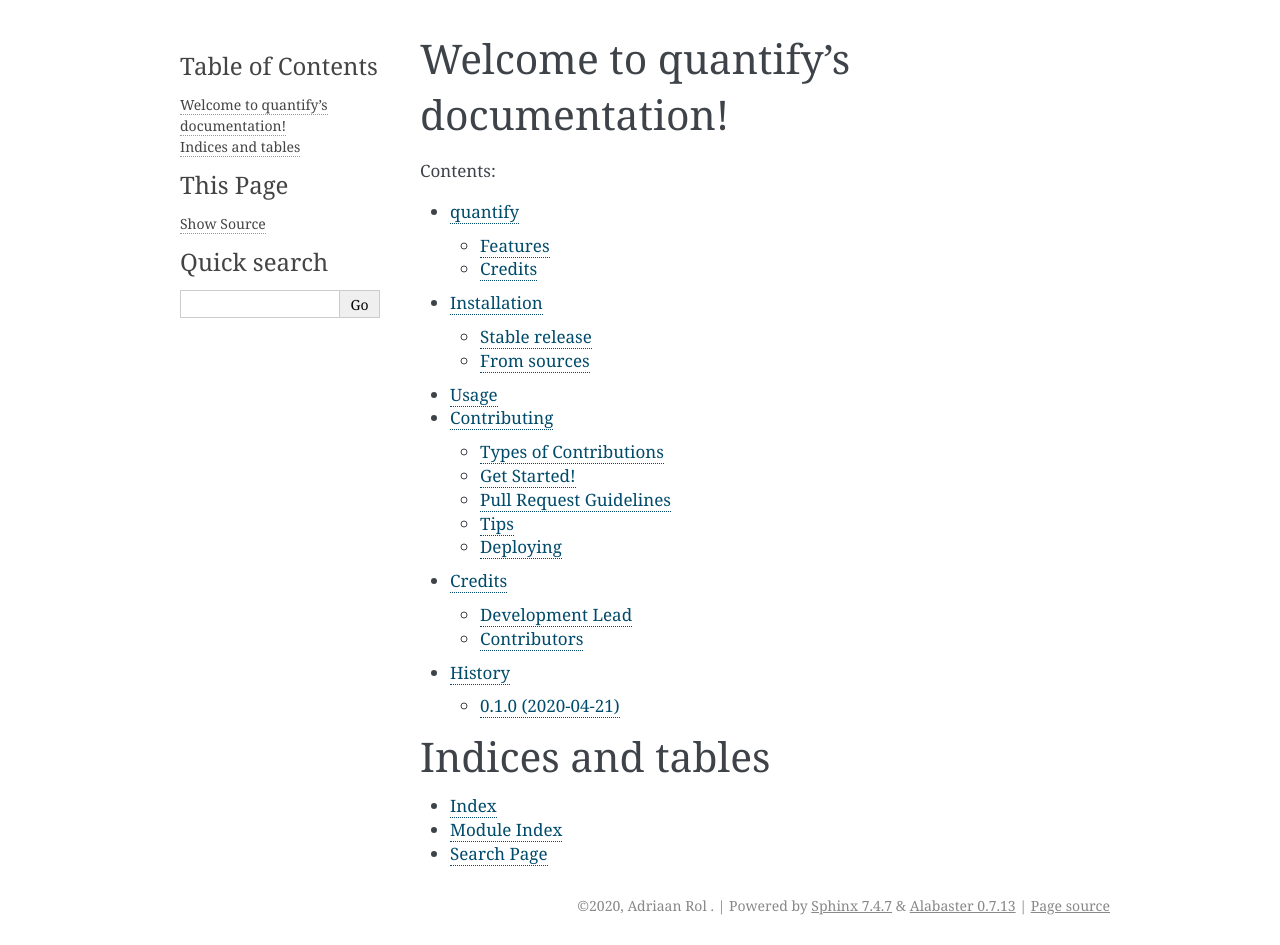
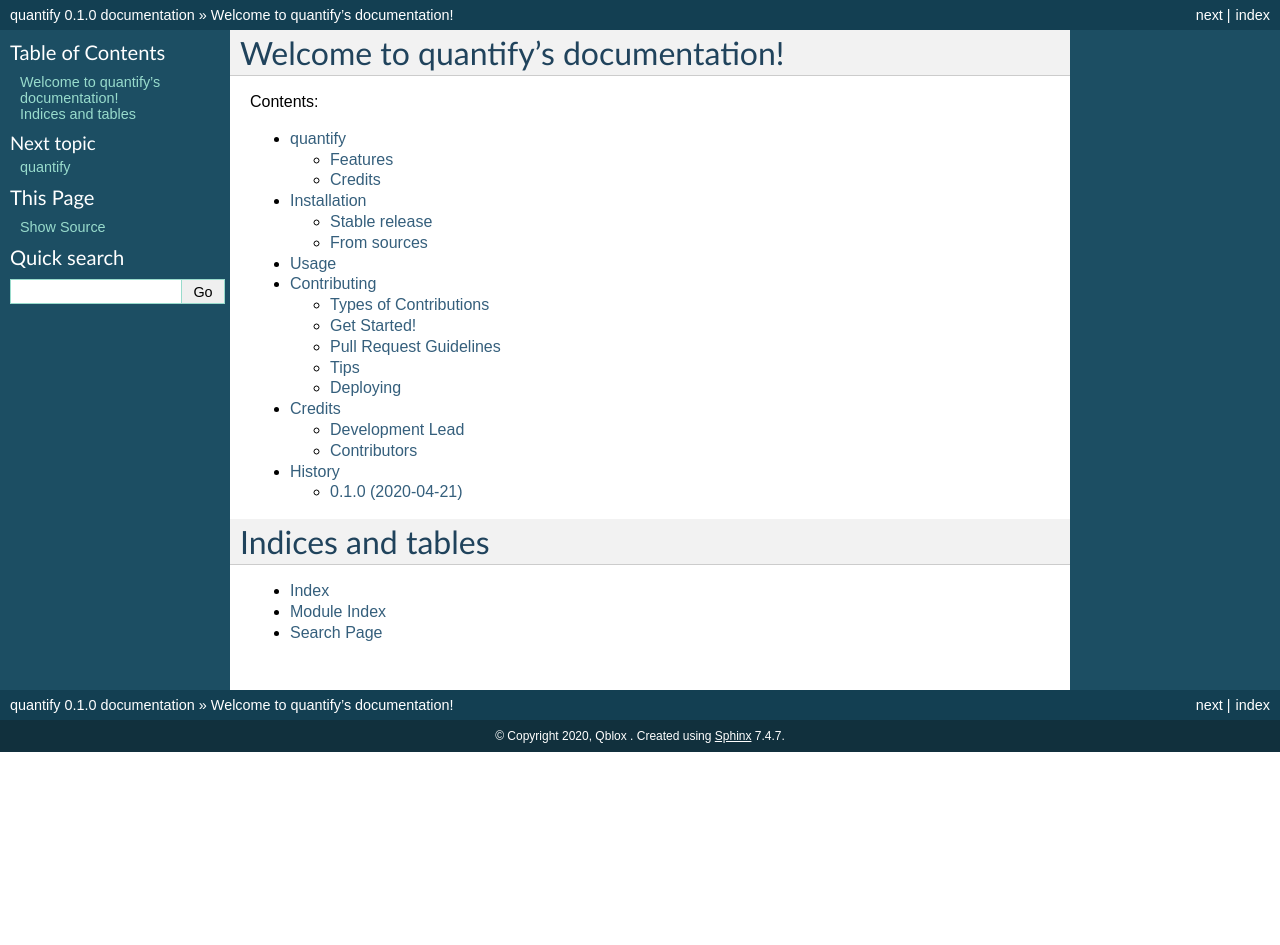
Before and after one commit to quantify-os/quantify-core, a Sphinx documentation site: the page built from docs/index.rst, in a window 1280 px wide. Built offline with Sphinx 7.4.7, drawn with Linux system fonts in a browser that asks for light colours; pages that are not in the unit, such as notebooks, are missing from menus; after the commit the page ends 900 px from its top, so only the background shows below that.

Commit message:
changed doc theme changed copyright to QBlox

```diff
--- a/docs/conf.py
+++ b/docs/conf.py
@@ -47,8 +47,8 @@ master_doc = 'index'
 
 # General information about the project.
 project = 'quantify'
-copyright = "2020, Adriaan Rol "
-author = "Adriaan Rol "
+copyright = "2020, Qblox "
+author = "Qblox"
 
 # The version info for the project you're documenting, acts as replacement
 # for |version| and |release|, also used in various other places throughout
@@ -83,7 +83,7 @@ todo_include_todos = False
 # The theme to use for HTML and HTML Help pages.  See the documentation for
 # a list of builtin themes.
 #
-html_theme = 'alabaster'
+html_theme = 'classic'
 
 # Theme options are theme-specific and customize the look and feel of a
 # theme further.  For a list of options available for each theme, see the
```
